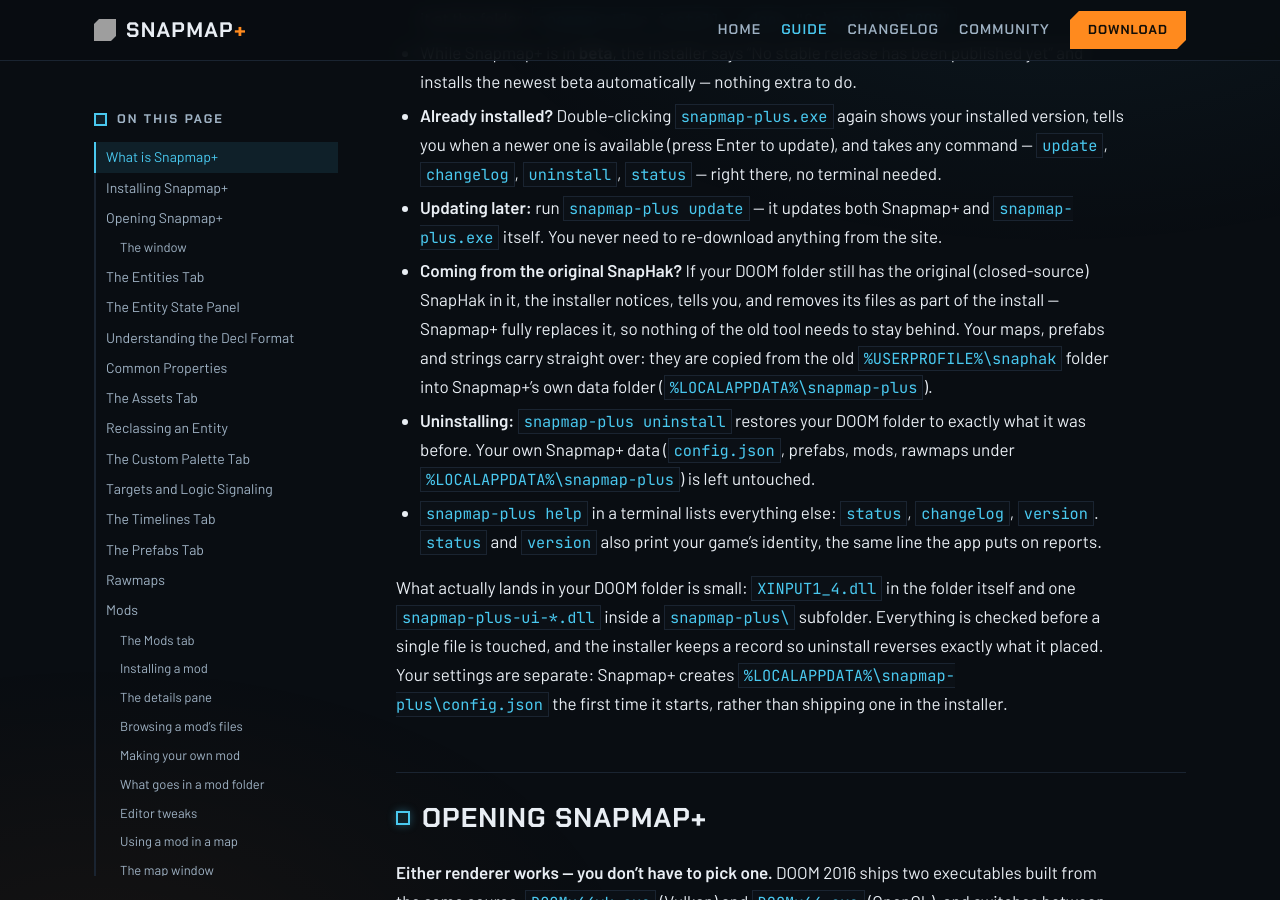
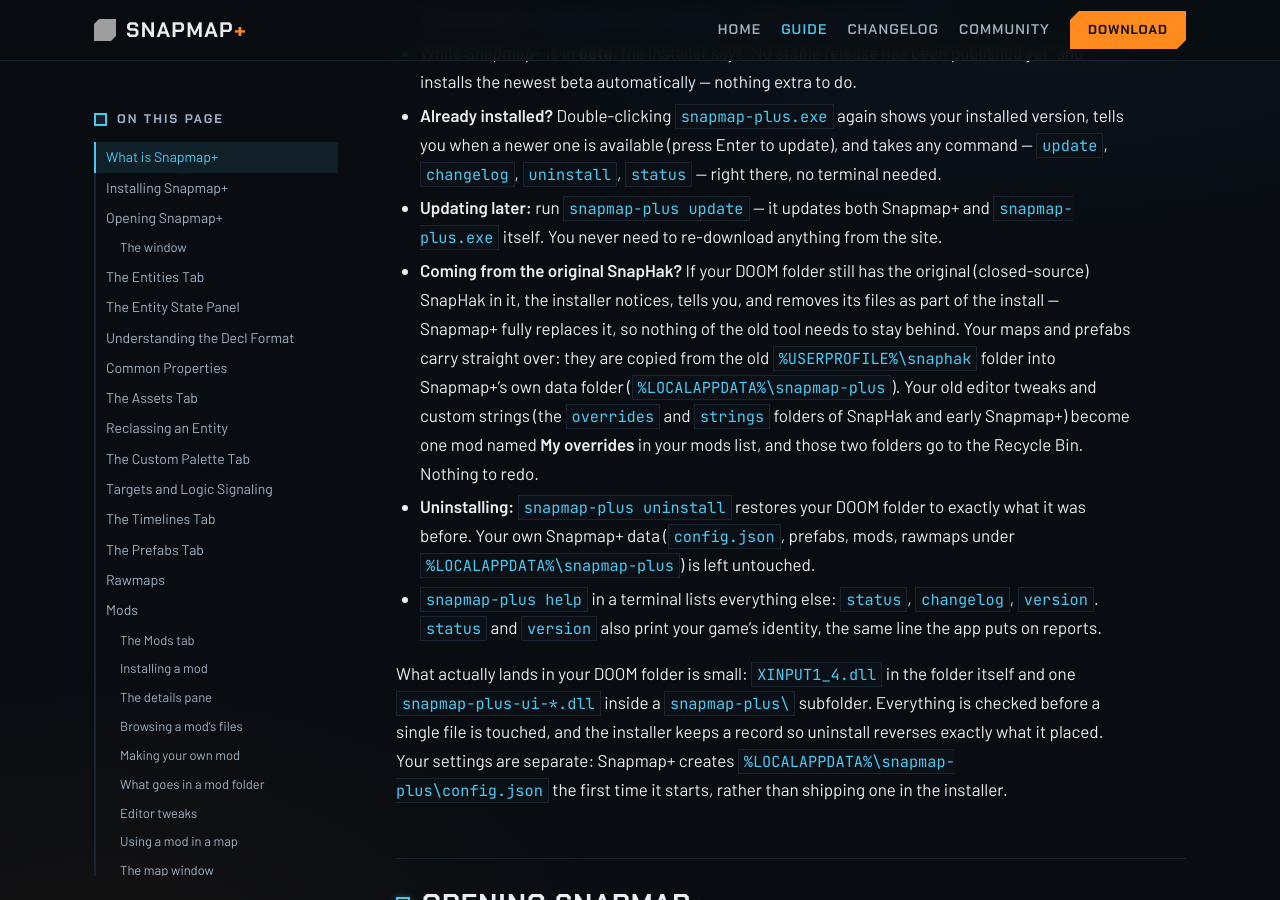
Before and after one commit to doom-snapmap/snapmap-web, a Jekyll site: the page built from site/snapmap-plus-guide.md, in a window 1280 px wide and 900 px high, scrolled down 1694 px. Built offline with Jekyll 4.4.1, drawn with Linux system fonts in a browser that asks for light colours; some of the changed text lies outside the part shown; grey boxes are pictures that could not be loaded.

Commit message:
guide: mods -- the old overrides and strings folders become a My overrides mod; campaign content comes complete

```diff
--- a/site/snapmap-plus-guide.md
+++ b/site/snapmap-plus-guide.md
@@ -54,9 +54,11 @@
   itself. You never need to re-download anything from the site.
 - **Coming from the original SnapHak?** If your DOOM folder still has the original (closed-source)
   SnapHak in it, the installer notices, tells you, and removes its files as part of the install —
-  Snapmap+ fully replaces it, so nothing of the old tool needs to stay behind. Your maps, prefabs and
-  strings carry straight over: they are copied from the old `%USERPROFILE%\snaphak` folder into
-  Snapmap+'s own data folder (`%LOCALAPPDATA%\snapmap-plus`).
+  Snapmap+ fully replaces it, so nothing of the old tool needs to stay behind. Your maps and prefabs
+  carry straight over: they are copied from the old `%USERPROFILE%\snaphak` folder into Snapmap+'s
+  own data folder (`%LOCALAPPDATA%\snapmap-plus`). Your old editor tweaks and custom strings (the
+  `overrides` and `strings` folders of SnapHak and early Snapmap+) become one mod named **My
+  overrides** in your mods list, and those two folders go to the Recycle Bin. Nothing to redo.
 - **Uninstalling:** `snapmap-plus uninstall` restores your DOOM folder to exactly what it was before.
   Your own Snapmap+ data (`config.json`, prefabs, mods, rawmaps under `%LOCALAPPDATA%\snapmap-plus`) is
   left untouched.
@@ -671,8 +673,11 @@
 
 Below them, **Filter by name or id...** narrows the list.
 
-If an `overrides` folder beside `mods` still holds mods, a **Migrate** button takes New mod's place
-until you use it; it moves them into `mods\`. **New mod...** stays on the list's right-click menu.
+The installer moves anything left in an old `overrides` folder into `mods\` by itself: packaged
+mods become mods of their own, and loose editor tweaks join your **My overrides** mod together with
+the old `strings` file. If an `overrides` folder beside `mods` still holds mods when the game runs,
+a **Migrate** button takes New mod's place until you use it. **New mod...** stays on the list's
+right-click menu.
 
 ### Installing a mod
 
@@ -761,6 +766,10 @@
 - **Unchanged copies of game files** cost nothing: they are read from each player's own game, never
   stored or uploaded. `sh_mods copystock "<engine path>" "<file>"` writes a game file out so you
   can start from it.
+- **Campaign content comes complete.** When a file of yours names something the game ships only
+  in the campaign (a model, its skeleton and clips, an effect's particles, a screen), Snapmap+
+  brings it along the same way, so the object loads whole in SnapMap. The details pane counts
+  them as game files borrowed for completeness. A name no archive holds is a build warning.
 
 `mod.json` is the part you write:
 
```
